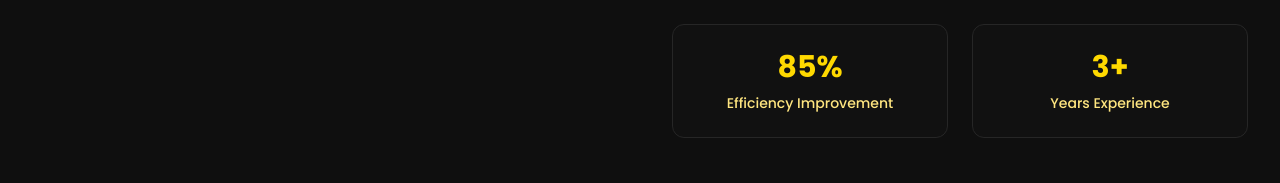
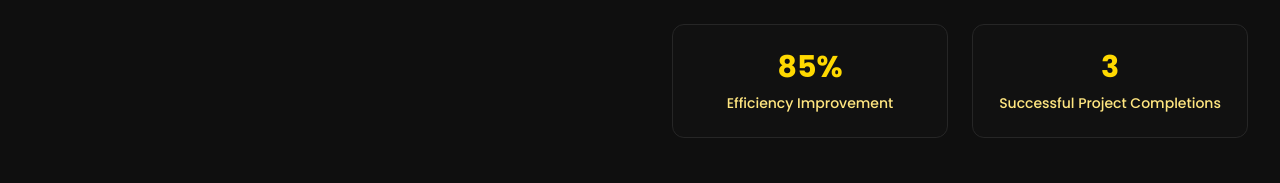
Before and after one commit to vutikurishanmukha9/shanmukh-vutikuri-portfolio, a React (Vite) app: page / in a window 1280 px wide. Shown: the part 1608-1791 px from the top of the page. Built offline with nearby package versions, Linux system fonts and the light colour scheme; the HTML template or start-up script is replaced by a standard one.

Commit message:
Update About Section

```diff
--- a/src/components/AboutSection.tsx
+++ b/src/components/AboutSection.tsx
@@ -15,8 +15,8 @@ export const AboutSection = () => {
       label: 'Efficiency Improvement',
     },
     {
-      number: '3+',
-      label: 'Years Experience',
+      number: '3',
+      label: 'Successful Project Completions',
     },
   ];
 
```
